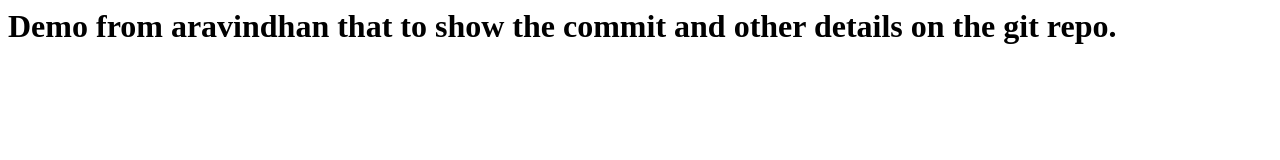
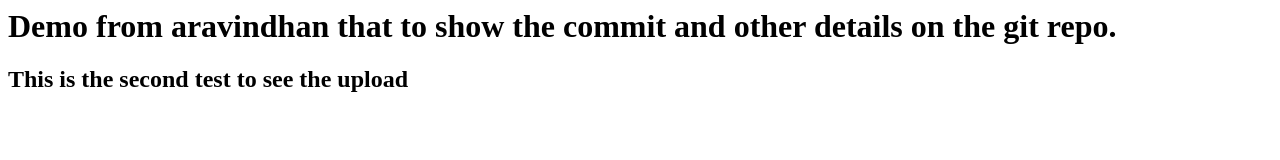
Before and after one commit to rkarivuraj/vegam, a plain HTML site: page vegam/index.html in a window 1280 px wide. Drawn offline with Linux system fonts and the light colour scheme.

Commit message:
Second upload test

```diff
--- a/vegam/index.html
+++ b/vegam/index.html
@@ -1,3 +1,4 @@
 <html>
 <h1>Demo from aravindhan that to show the commit and other details on the git repo.</h1>
+<h2>This is the second test to see the upload</h2>
 </html>
```
